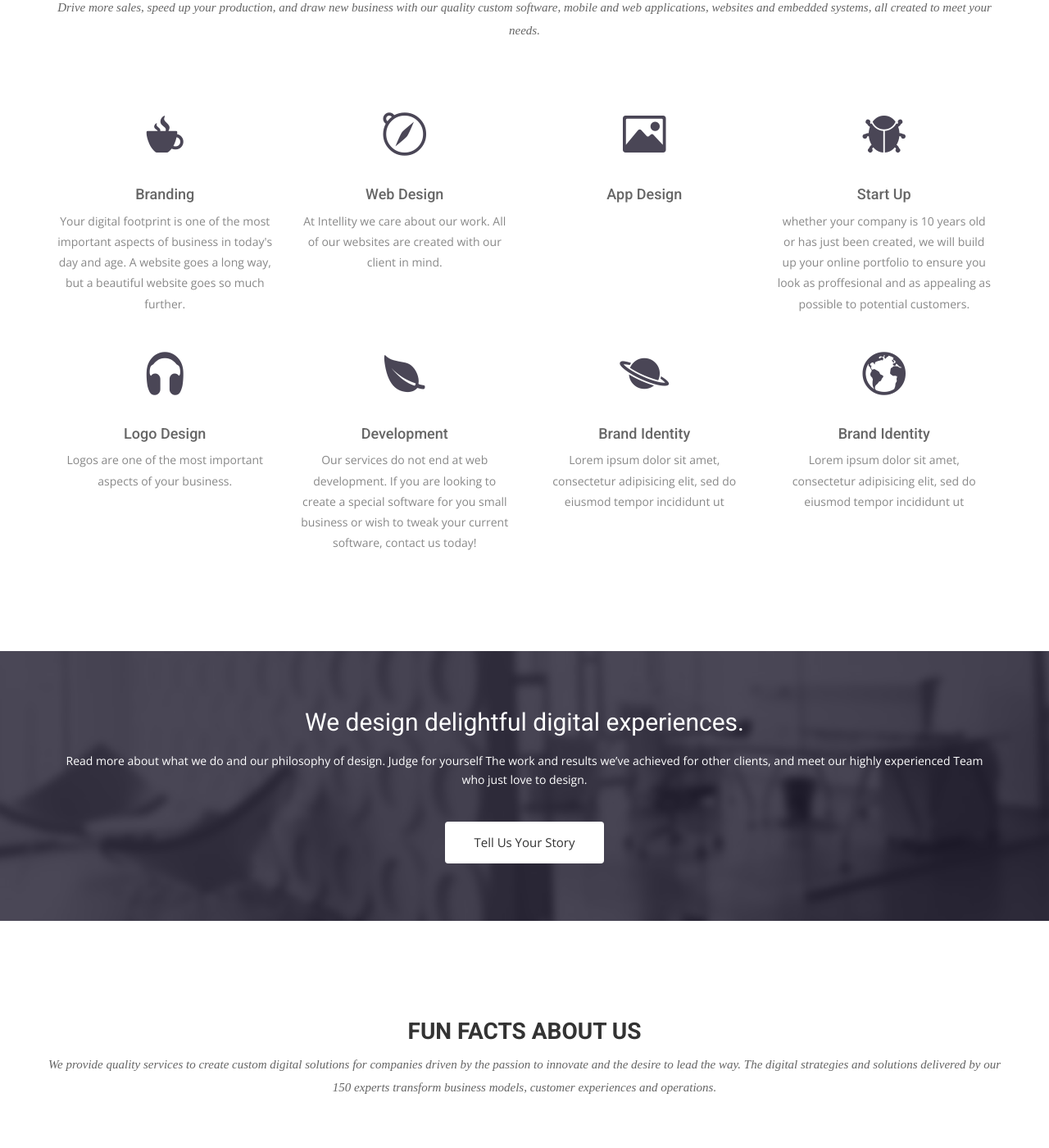
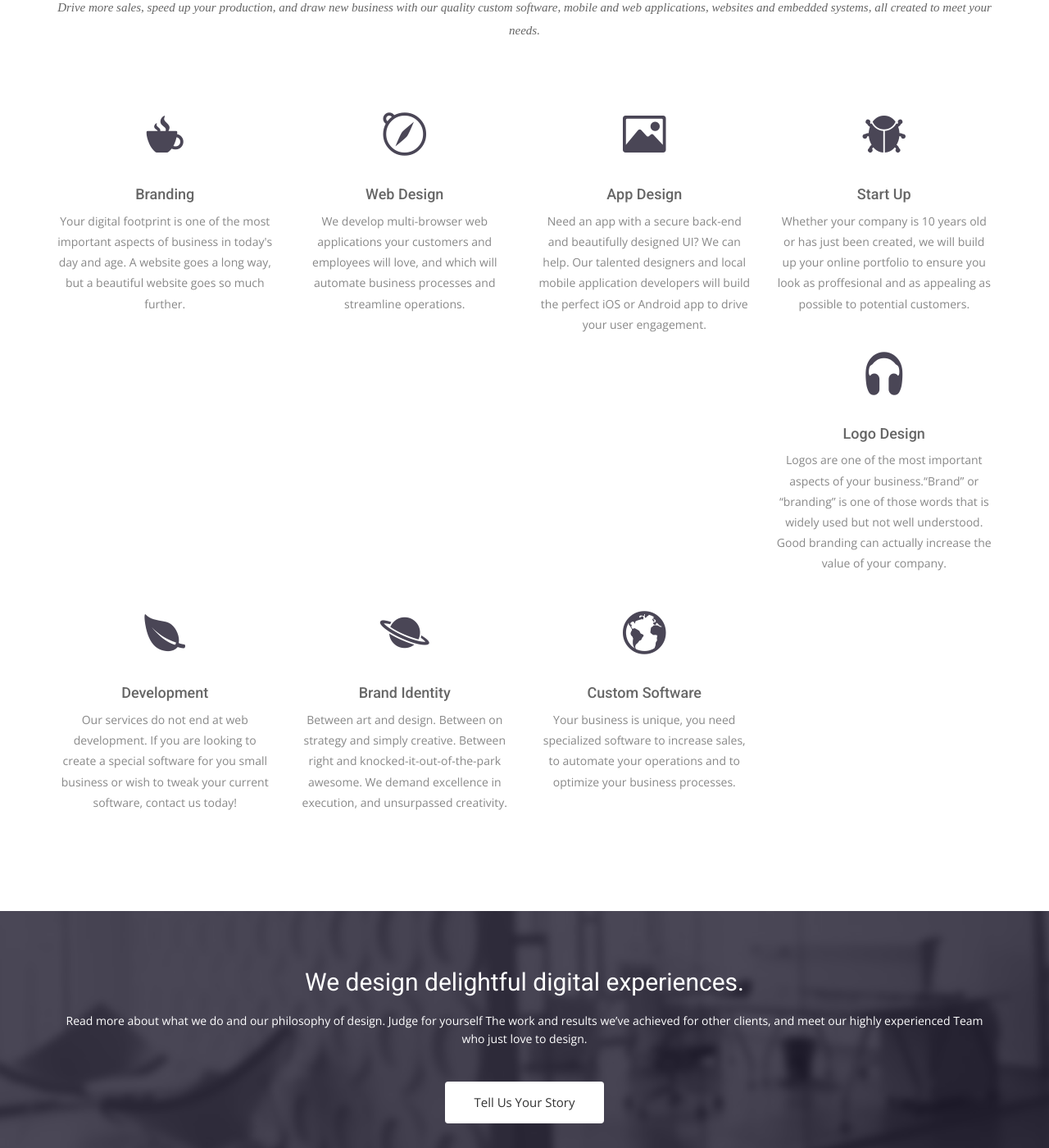
Before and after one commit to intellity/index, a Jekyll site: the page built from index.html, in a window 1280 px wide and 1400 px high, scrolled down 2160 px. Shown: the whole window at 82% size. Built offline with Jekyll 4.4.1, drawn with Linux system fonts in a browser that asks for light colours; nearby versions of some CDN libraries; some web fonts are replaced.

Commit message:
Update index.html

```diff
--- a/index.html
+++ b/index.html
@@ -74,28 +74,28 @@ permalink: /
         <div class="service-item">
           <i class="ion-compass"></i>
           <h4>Web Design</h4>
-          <p>At Intellity we care about our work. All of our websites are created with our client in mind.</p>
+          <p>We develop multi-browser web applications your customers and employees will love, and which will automate business processes and streamline operations.</p>
         </div>
       </div>
       <div class="col-sm-6 col-md-3">
         <div class="service-item">
           <i class="ion-image"></i>
           <h4>App Design</h4>
-          <p></p>
+          <p>Need an app with a secure back-end and beautifully designed UI?  We can help. Our talented designers and local mobile application developers will build the perfect iOS or Android app to drive your user engagement.</p>
         </div>
       </div>
       <div class="col-sm-6 col-md-3">
         <div class="service-item">
           <i class="ion-bug"></i>
           <h4>Start Up</h4>
-          <p>whether your company is 10 years old or has just been created, we will build up your online portfolio to ensure you look as proffesional and as appealing as possible to potential customers.</p>
+          <p>Whether your company is 10 years old or has just been created, we will build up your online portfolio to ensure you look as proffesional and as appealing as possible to potential customers.</p>
         </div>
       </div>
       <div class="col-sm-6 col-md-3">
         <div class="service-item">
           <i class="ion-headphone"></i>
           <h4>Logo Design</h4>
-          <p>Logos are one of the most important aspects of your business. </p>
+          <p>Logos are one of the most important aspects of your business.“Brand” or “branding” is one of those words that is widely used but not well understood. Good branding can actually increase the value of your company.</p>
         </div>
       </div>
       <div class="col-sm-6 col-md-3">
@@ -109,14 +109,14 @@ permalink: /
         <div class="service-item">
           <i class="ion-planet"></i>
           <h4>Brand Identity</h4>
-          <p>Lorem ipsum dolor sit amet, consectetur adipisicing elit, sed do eiusmod tempor incididunt ut </p>
+          <p>Between art and design. Between on strategy and simply creative. Between right and knocked-it-out-of-the-park awesome. We demand excellence in execution, and unsurpassed creativity. </p>
         </div>
       </div>
       <div class="col-sm-6 col-md-3">
         <div class="service-item">
           <i class="ion-earth"></i>
-          <h4>Brand Identity</h4>
-          <p>Lorem ipsum dolor sit amet, consectetur adipisicing elit, sed do eiusmod tempor incididunt ut </p>
+          <h4>Custom Software</h4>
+          <p>Your business is unique, you need specialized software to increase sales, to automate your operations and to optimize your business processes.</p>
         </div>
       </div>
     </div>
```
